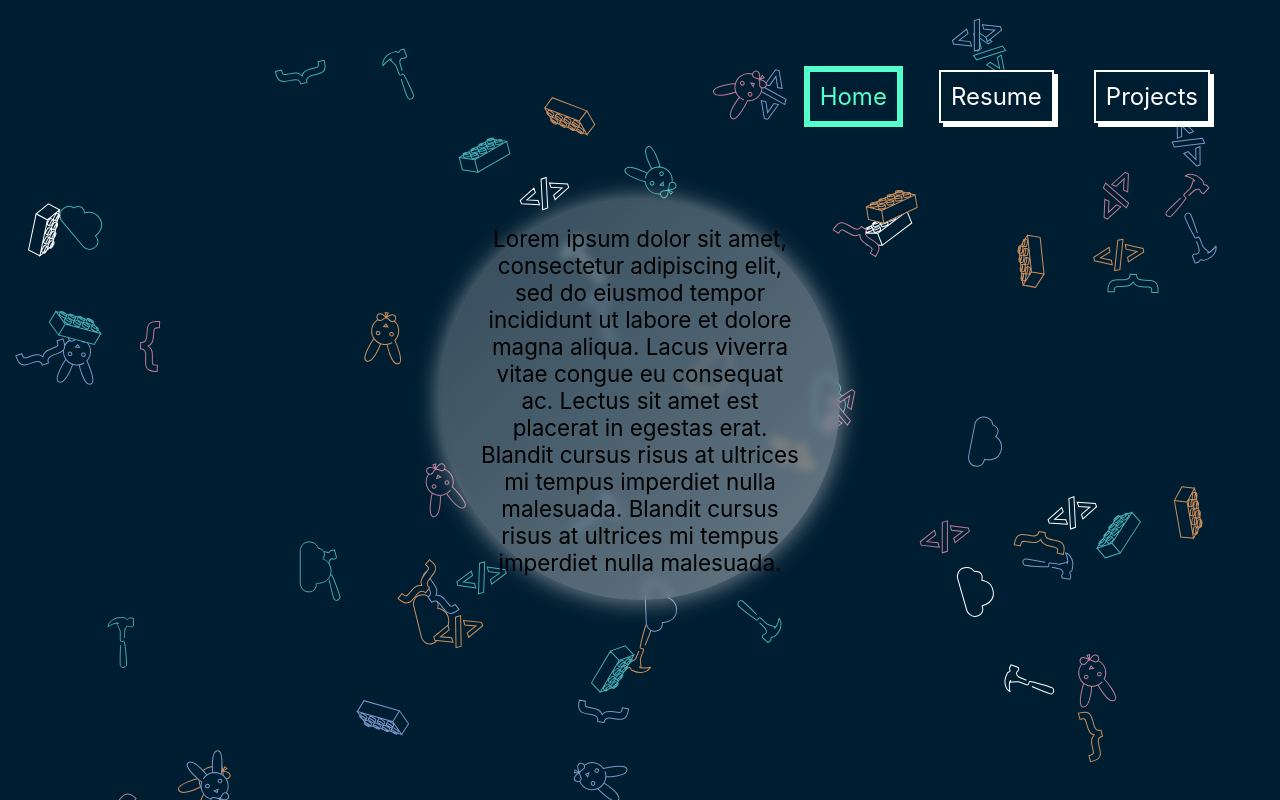
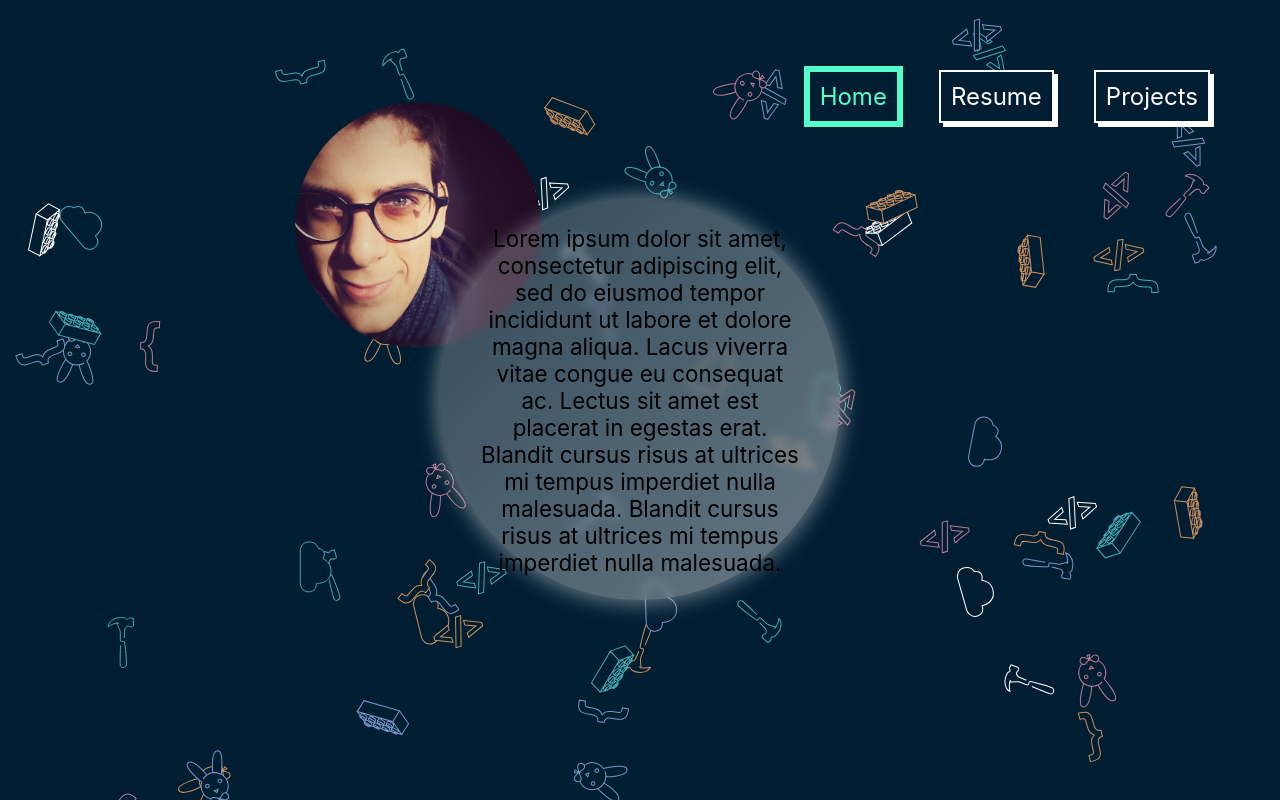
Before and after one commit to namfal/portfolio, a Vue app: page / in a window 1280 px wide. Built offline with nearby package versions, Linux system fonts and the light colour scheme.

Commit message:
added my picture

```diff
--- a/src/components/IntroText.vue
+++ b/src/components/IntroText.vue
@@ -1,6 +1,7 @@
 <template>
 	<div class="bio-text-container">
 		<div class="circle"></div>
+		<img class="pic" src="../assets/nami-pic.jpeg" alt="profile-picture">
 		<p class="bio">Lorem ipsum dolor sit amet, consectetur adipiscing elit, sed do eiusmod tempor incididunt ut labore et dolore magna aliqua. Lacus viverra vitae congue eu consequat ac. Lectus sit amet est placerat in egestas erat. Blandit cursus risus at ultrices mi tempus imperdiet nulla malesuada. Blandit cursus risus at ultrices mi tempus imperdiet nulla malesuada.</p>
 	</div>
 </template>
@@ -30,6 +31,7 @@ export default {
 		-webkit-backdrop-filter: blur(4px);
 		backdrop-filter: blur(4px);
 		box-shadow: 0 0 20px 4px rgba(255, 255, 255, 0.4);
+		z-index: 2;
     }
 
 	.bio {
@@ -39,4 +41,14 @@ export default {
 		z-index: 3;
 		text-align: center;
 	}
+
+	.pic {
+		height: 350px;
+		clip-path: circle(40%);
+		position: absolute;
+		top: -150px;
+		left: -150px;
+		transform: scaleX(-1);
+		z-index: 1;
+	}
 </style>
```
Also changed, not shown: src/assets/nami-pic.jpeg (added).
